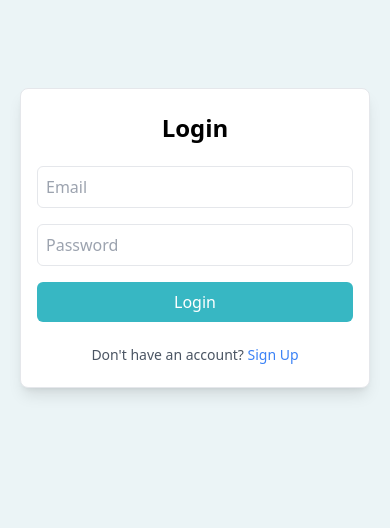
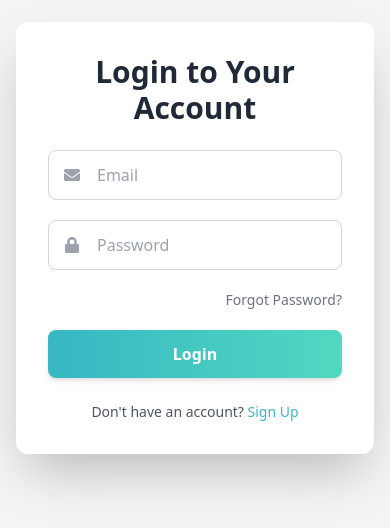
Before and after one commit to Ahshan-Haquc/1MinuteQuiz, a React (Vite) app in the folder frontend/: page /login in a window 390 px wide. Shown: the part 184-712 px from the top of the page. Built offline with nearby package versions, Linux system fonts and the light colour scheme; no server answers; a web font is replaced by a local one.

Commit message:
Improved login and singup page UI

```diff
--- a/frontend/package.json
+++ b/frontend/package.json
@@ -14,6 +14,7 @@
     "lucide-react": "^0.542.0",
     "react": "^19.1.0",
     "react-dom": "^19.1.0",
+    "react-icons": "^5.5.0",
     "react-router-dom": "^7.6.2"
   },
   "devDependencies": {
--- a/frontend/src/pages/Login.jsx
+++ b/frontend/src/pages/Login.jsx
@@ -1,96 +1,121 @@
 import { useEffect, useState } from "react";
 import { NavLink, useNavigate } from "react-router-dom";
 import { useAuthUser } from "../context/AuthContext";
+import { FaEnvelope, FaLock, FaBolt } from 'react-icons/fa';
+
 const Login = () => {
-  // State to hold user input
   const [formUser, setFormUser] = useState({ email: "", password: "" });
-  let keyName, value;
+  const [loading, setLoading] = useState(false);
   const navigate = useNavigate();
   const { user, setUser } = useAuthUser();
 
   useEffect(() => {
     document.title = "Login - 1MinuteQuiz";
-    console.log(user);
+    alert("You do not need to verify your email. It is open for all. Just create an account with random email and password to explore the website.")
   }, []);
 
-  // Handle input changes
   const handleInput = (e) => {
-    keyName = e.target.name;
-    value = e.target.value;
-    setFormUser({ ...formUser, [keyName]: value });
+    const { name, value } = e.target;
+    setFormUser({ ...formUser, [name]: value });
   };
 
-  // Handle login form submission
   const handleSubmit = async (e) => {
     e.preventDefault();
+    setLoading(true);
     try {
       const response = await fetch(`${import.meta.env.VITE_API_URL}/login`, {
         method: "POST",
         headers: { "Content-Type": "application/json" },
         credentials: "include",
-        body: JSON.stringify({
-          email: formUser.email,
-          password: formUser.password,
-        }),
+        body: JSON.stringify({ email: formUser.email, password: formUser.password }),
       });
-      console.log("Response is : ", response);
+
       const data = await response.json();
-      console.log("user", data.user);
       if (response.ok) {
-        setUser(data.user); // Set user in context
+        setUser(data.user);
         if (data.user.role === "user") {
-          // Redirect to user home page
           navigate("/");
         } else {
-          // Rediect admin page
           navigate("/adminDashboard");
         }
       } else {
-        alert("Login unsuccesful. Please try later!");
+        alert(data.message || "Login failed. Please check your credentials.");
       }
     } catch (err) {
       console.error("Login error:", err);
-      alert("Login catch error.");
+      alert("An error occurred. Please try again later.");
+    } finally {
+      setLoading(false);
     }
   };
+
   return (
-    <div className="h-full w-full center">
-      <div className="h-[300px] md:h-[400px] w-[350px] md:w-[400px] p-4 bg-white border rounded-lg shadow-lg flex flex-col items-center justify-evenly">
-        <h1 className="text-center text-2xl font-bold mb-4">Login</h1>
-        <form
-          method="post"
-          onSubmit={handleSubmit}
-          className="w-full flex flex-col items-center"
-        >
+    <div className="min-h-screen w-full flex flex-col md:flex-row bg-gray-100 font-sans">
+
+      {/* Left side with branding and text */}
+      <div className="hidden md:flex flex-1 items-center justify-center p-8 bg-gradient-to-br from-[#37B7C3] to-[#51D8C1] text-white">
+        <div className="text-center">
+          <FaBolt className="text-8xl md:text-9xl mx-auto mb-4 animate-pulse" />
+          <h1 className="text-4xl md:text-5xl font-extrabold mb-2">1MinuteQuiz</h1>
+          <p className="text-lg md:text-xl font-light max-w-sm mx-auto">
+            Test your knowledge and sharpen your skills in just 60 seconds.
+            Get ready for a challenge!
+          </p>
+        </div>
+      </div>
+
+      {/* Right side with the login form */}
+      <div className="flex-1 flex items-center justify-center p-4 md:p-8">
+        <div className="bg-white rounded-xl shadow-2xl p-8 max-w-md w-full">
+          <h2 className="text-3xl font-bold text-center text-gray-800 mb-6">Login to Your Account</h2>
+
+          <form onSubmit={handleSubmit} className="w-full space-y-5">
+            <div className="relative">
+              <FaEnvelope className="absolute top-1/2 left-4 transform -translate-y-1/2 text-gray-400" />
               <input
                 type="email"
                 placeholder="Email"
-            className="w-full p-2 mb-4 border rounded-md focus:outline-none focus:border-blue-500"
+                className="w-full pl-12 pr-4 py-3 border border-gray-300 rounded-lg focus:border-[#37B7C3] focus:ring-1 focus:ring-[#37B7C3] transition-all duration-300"
                 required
                 name="email"
                 onChange={handleInput}
               />
+            </div>
+
+            <div className="relative">
+              <FaLock className="absolute top-1/2 left-4 transform -translate-y-1/2 text-gray-400" />
               <input
                 type="password"
                 placeholder="Password"
-            className="w-full p-2 mb-4 border rounded-md focus:outline-none focus:border-blue-500"
+                className="w-full pl-12 pr-4 py-3 border border-gray-300 rounded-lg focus:border-[#37B7C3] focus:ring-1 focus:ring-[#37B7C3] transition-all duration-300"
                 required
                 name="password"
                 onChange={handleInput}
               />
+            </div>
+
+            <div className="w-full flex justify-end">
+              <NavLink to="#" className="text-sm text-gray-500 hover:text-[#37B7C3] transition-colors duration-200">
+                Forgot Password?
+              </NavLink>
+            </div>
+
             <button
               type="submit"
-            className="w-full p-2 bg-[#37B7C3] text-white rounded-md hover:bg-blue-600 transition duration-200"
+              disabled={loading}
+              className="w-full p-3 font-semibold text-white bg-gradient-to-r from-[#37B7C3] to-[#51D8C1] rounded-lg shadow-md hover:shadow-lg transform transition-all duration-300 hover:scale-[1.01] disabled:opacity-50 disabled:cursor-not-allowed"
             >
-            Login
+              {loading ? "Logging in..." : "Login"}
             </button>
           </form>
-        <p className="mt-4 text-sm text-gray-600">
+
+          <p className="text-sm text-center text-gray-600 mt-6">
             Don't have an account?{" "}
-          <NavLink to="/signup" className="text-blue-500 hover:underline">
+            <NavLink to="/signup" className="text-[#37B7C3] font-medium hover:underline transition-colors duration-200">
               Sign Up
             </NavLink>
           </p>
+        </div>
       </div>
     </div>
   );
--- a/frontend/src/pages/Signup.jsx
+++ b/frontend/src/pages/Signup.jsx
@@ -1,29 +1,25 @@
 import { useEffect, useState } from "react";
 import { NavLink, useNavigate } from "react-router-dom";
-import "../App.css";
+import { FaUser, FaEnvelope, FaLock, FaCog } from 'react-icons/fa';
+
 const Signup = () => {
-  // State to hold user input
   const [user, setUser] = useState({ userName: "", email: "", password: "" });
-  let keyName, value;
+  const [loading, setLoading] = useState(false);
   const navigate = useNavigate();
 
-  // Set the document title when the component mounts
   useEffect(() => {
     document.title = "Sign Up - 1MinuteQuiz";
-    alert("You do not need to verify your email here. So just use random email to explore this website.");
+    alert("You do not need to verify your email. It is open for all. Just create an account with random email and password to explore the website.")
   }, []);
 
-  // Handle input changes
   const handleInput = (e) => {
-    keyName = e.target.name;
-    value = e.target.value;
-    setUser({ ...user, [keyName]: value });
-    console.log(user.userName);
+    const { name, value } = e.target;
+    setUser({ ...user, [name]: value });
   };
 
-  // Handle form submission
   const handleSubmit = async (e) => {
     e.preventDefault();
+    setLoading(true);
     try {
       const response = await fetch(`${import.meta.env.VITE_API_URL}/signup`, {
         method: "POST",
@@ -45,57 +41,86 @@ const Signup = () => {
     } catch (error) {
       console.error("Error during signup:", error);
       alert("An error occurred during signup. Please try again.");
+    } finally {
+      setLoading(false);
     }
   };
 
   return (
-    <div className="h-full w-full flex justify-center items-center center">
-      <div className="h-[400px] md:h-[500px] w-[350px] md:w-[400px] p-4 bg-white border rounded-lg shadow-lg flex flex-col items-center justify-evenly">
-        <h1 className="text-center text-2xl font-bold mb-4">Sign Up</h1>
-        <form
-          method="post"
-          onSubmit={handleSubmit}
-          className="w-full flex flex-col items-center"
-        >
+    <div className="min-h-screen w-full flex flex-col md:flex-row bg-gray-100 font-sans">
+
+      {/* Left side with the signup form */}
+      <div className="flex-1 flex items-center justify-center p-4 md:p-8">
+        <div className="bg-white rounded-xl shadow-2xl p-8 max-w-md w-full">
+          <h2 className="text-3xl font-bold text-center text-gray-800 mb-6">Create an Account</h2>
+
+          <form onSubmit={handleSubmit} className="w-full space-y-5">
+            <div className="relative">
+              <FaUser className="absolute top-1/2 left-4 transform -translate-y-1/2 text-gray-400" />
               <input
                 type="text"
                 placeholder="Username"
-            className="w-full p-2 mb-4 border rounded-md focus:outline-none focus:border-blue-500"
+                className="w-full pl-12 pr-4 py-3 border border-gray-300 rounded-lg focus:border-[#37B7C3] focus:ring-1 focus:ring-[#37B7C3] transition-all duration-300"
                 required
                 name="userName"
                 onChange={handleInput}
               />
+            </div>
+
+            <div className="relative">
+              <FaEnvelope className="absolute top-1/2 left-4 transform -translate-y-1/2 text-gray-400" />
               <input
                 type="email"
                 placeholder="Email"
-            className="w-full p-2 mb-4 border rounded-md focus:outline-none focus:border-blue-500"
+                className="w-full pl-12 pr-4 py-3 border border-gray-300 rounded-lg focus:border-[#37B7C3] focus:ring-1 focus:ring-[#37B7C3] transition-all duration-300"
                 required
                 name="email"
                 onChange={handleInput}
               />
+            </div>
+
+            <div className="relative">
+              <FaLock className="absolute top-1/2 left-4 transform -translate-y-1/2 text-gray-400" />
               <input
                 type="password"
                 placeholder="Password"
-            className="w-full p-2 mb-4 border rounded-md focus:outline-none focus:border-blue-500"
+                className="w-full pl-12 pr-4 py-3 border border-gray-300 rounded-lg focus:border-[#37B7C3] focus:ring-1 focus:ring-[#37B7C3] transition-all duration-300"
                 required
                 name="password"
                 onChange={handleInput}
               />
+            </div>
+
             <button
               type="submit"
-            className="w-full p-2 bg-[#37B7C3] text-white rounded-md hover:bg-blue-600 transition duration-200"
+              disabled={loading}
+              className="w-full p-3 font-semibold text-white bg-gradient-to-r from-[#37B7C3] to-[#51D8C1] rounded-lg shadow-md hover:shadow-lg transform transition-all duration-300 hover:scale-[1.01] disabled:opacity-50 disabled:cursor-not-allowed"
             >
-            Sign Up
+              {loading ? "Signing up..." : "Sign Up"}
             </button>
           </form>
-        <p className="mt-4 text-sm text-gray-600">
+
+          <p className="text-sm text-center text-gray-600 mt-6">
             Already have an account?{" "}
-          <NavLink to="/login" className="text-blue-500 hover:underline">
+            <NavLink to="/login" className="text-[#37B7C3] font-medium hover:underline transition-colors duration-200">
               Log in
             </NavLink>
           </p>
         </div>
       </div>
+
+      {/* Right side with branding and text */}
+      <div className="hidden md:flex flex-1 items-center justify-center p-8 bg-gradient-to-br from-[#37B7C3] to-[#51D8C1] text-white">
+        <div className="text-center">
+          <FaCog className="text-8xl md:text-9xl mx-auto mb-4 animate-spin-slow" />
+          <h1 className="text-4xl md:text-5xl font-extrabold mb-2">1MinuteQuiz</h1>
+          <p className="text-lg md:text-xl font-light max-w-sm mx-auto">
+            Ready to test your vocabulary and math skills? Join now and start your challenge!
+          </p>
+        </div>
+      </div>
+
+    </div>
   );
 };
 
```
Also changed, not shown: 1 other file (tests, documents, lock files or other folders). Lines whose indentation alone changed are shown as unchanged.
